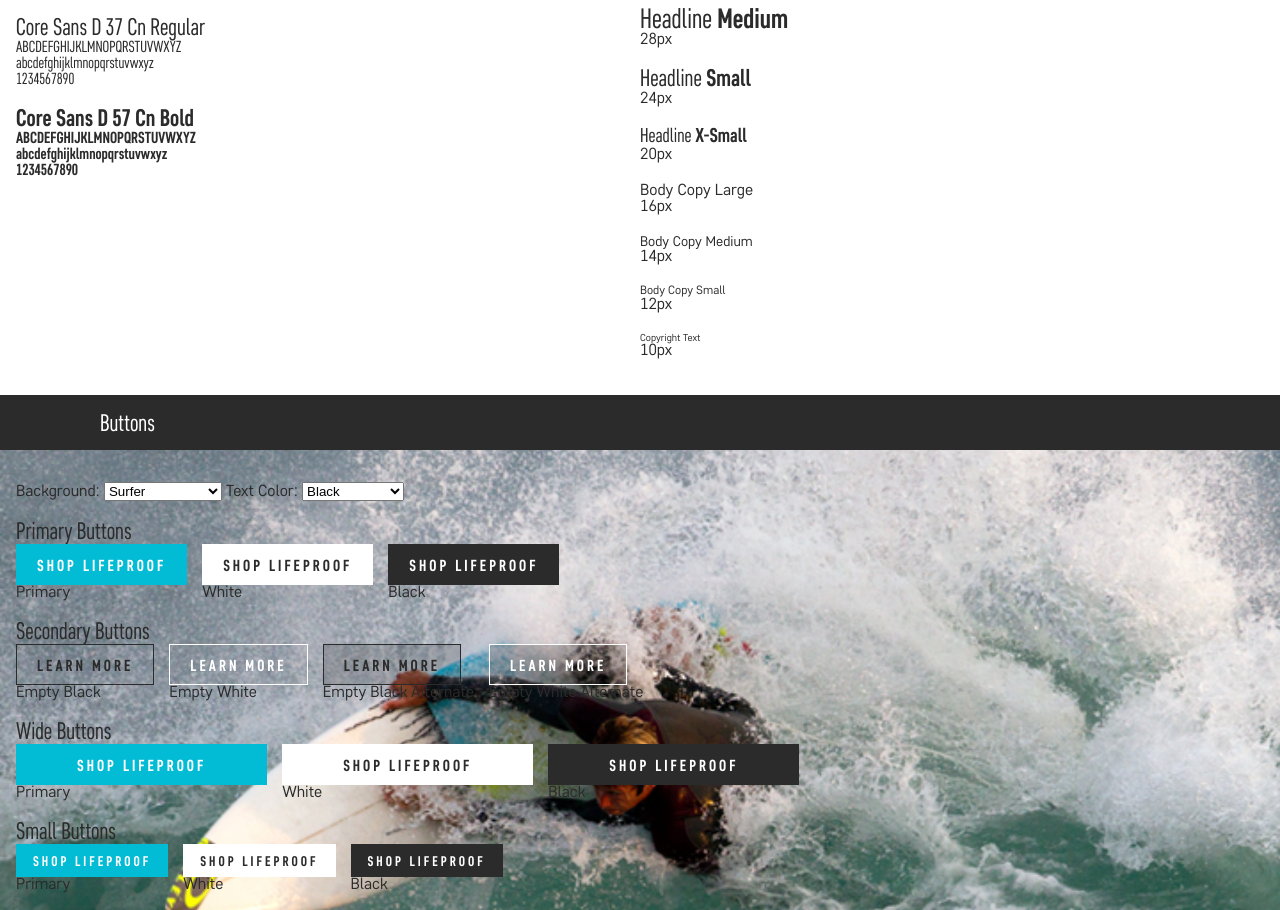
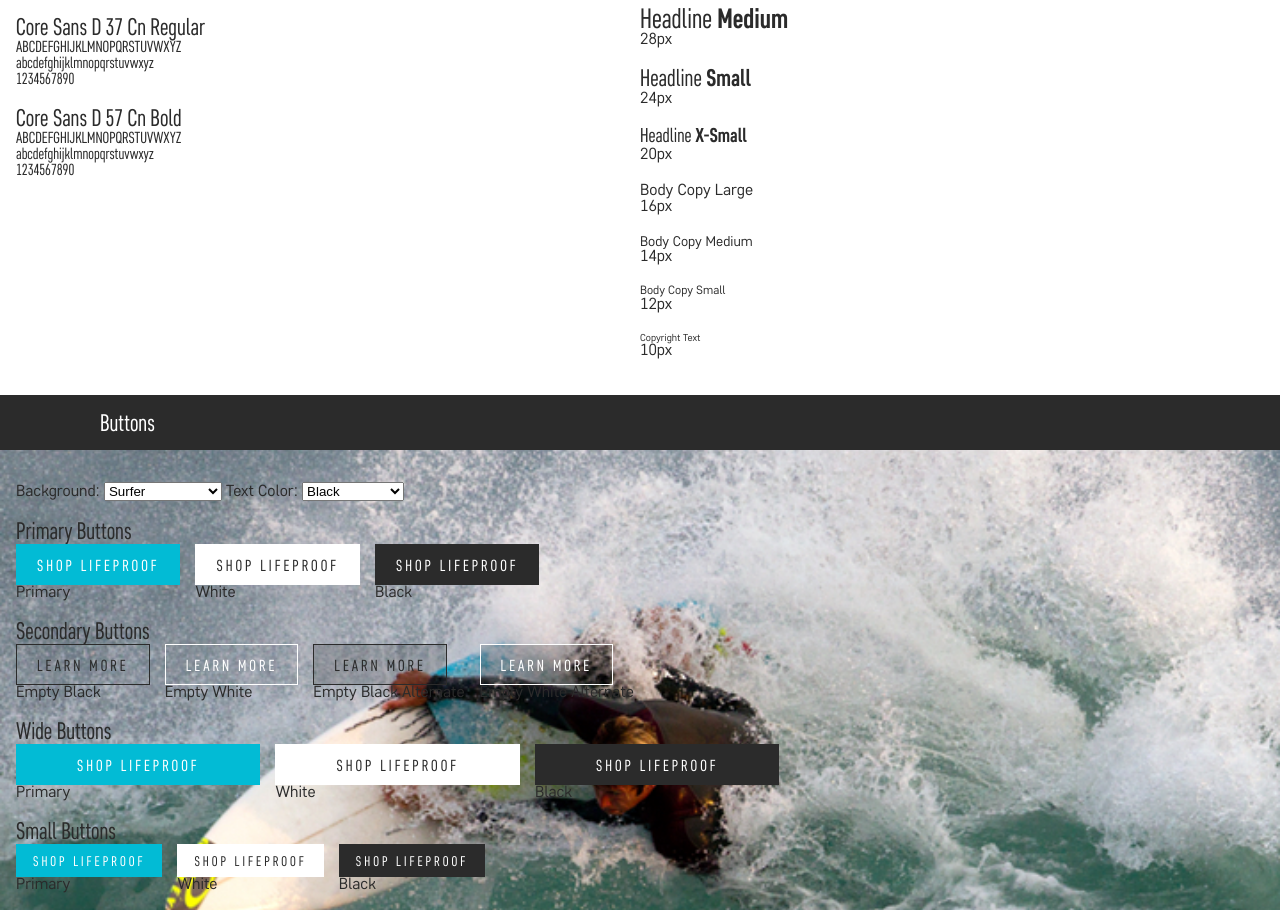
Before and after one commit to bumpas/lp_pattern_library, a website: page pattern-library/index.html in a window 1280 px wide. Shown: the part 743-1653 px from the top of the page. Drawn offline with nearby package versions, Linux system fonts and the light colour scheme; files that its build step writes are made by us from their sources; files whose address does not match are found by name; a web font is replaced by a local one.

Commit message:
Fonts back to no font weight specified
Signed-off-by: Jake Wilson <jake.wilson@otterproducts.com>

```diff
--- a/pattern-library/sass/_mixins.scss
+++ b/pattern-library/sass/_mixins.scss
@@ -20,7 +20,7 @@
 
 @mixin CoreSansCN {
   font-family: 'CoreSansCN', 'SansD-Cn-Regular', sans-serif;
-  font-weight: 400;
+  // font-weight: 400;
   font-style: normal;
 }
 
@@ -32,7 +32,7 @@
 
 @mixin CoreSansCN-bold {
   font-family: 'CoreSansCN', 'SansD-Cn-Bold', sans-serif;
-  font-weight: 700;
+  // font-weight: 700;
   font-style: normal;
 }
 
--- a/pattern-library/sass/frontend/modules/_module1.scss
+++ b/pattern-library/sass/frontend/modules/_module1.scss
@@ -140,7 +140,6 @@
 
 	.module1__btns {
 		.btn {
-			font-weight: 100;
 			margin-left: rem(14);
 			margin-right: rem(14);
 			margin-bottom: rem(5);
```
